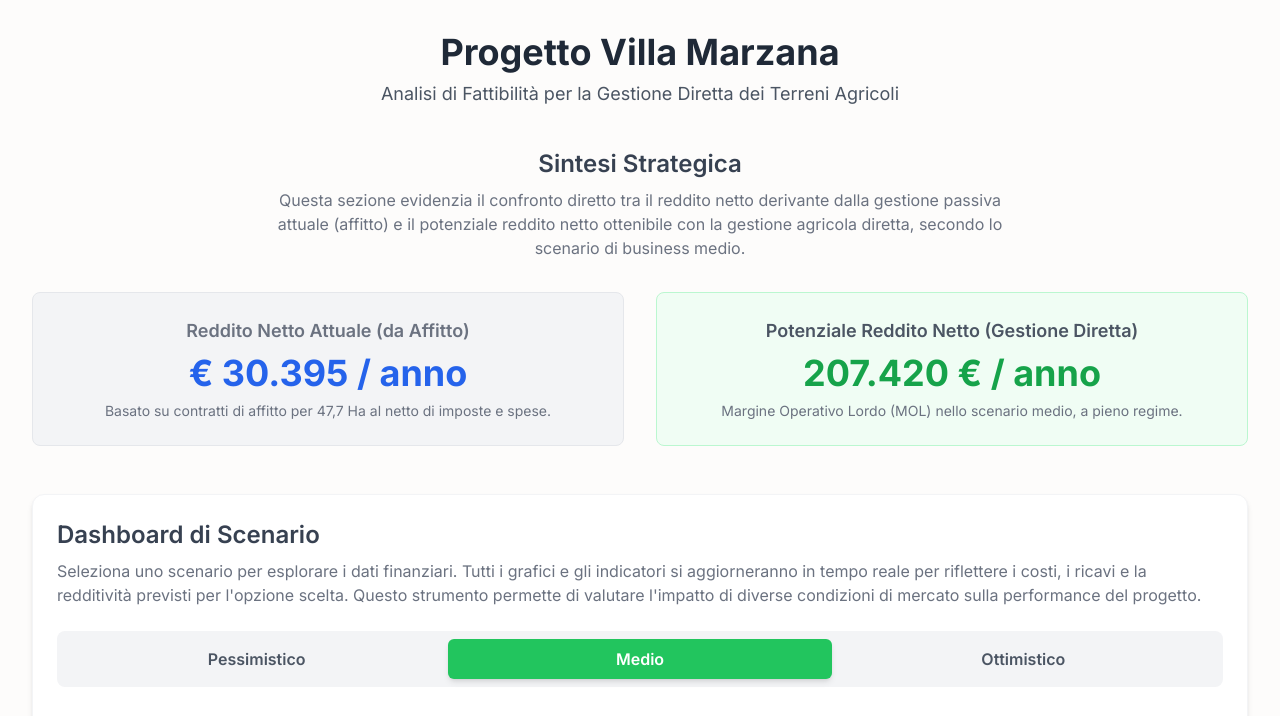
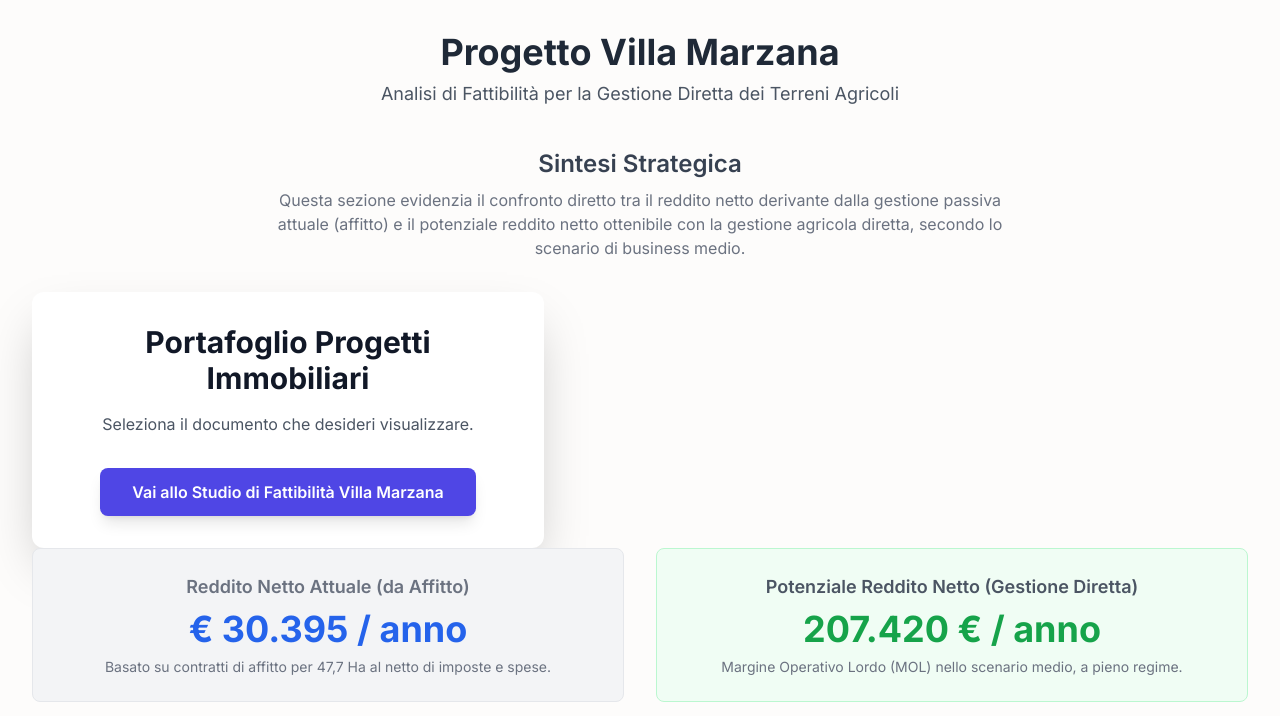
Before and after one commit to HellRosp/progetto_marzana, a plain HTML site: page index.html in a window 1280 px wide. Shown: the top 716 px of the page. Drawn offline with nearby package versions, Linux system fonts and the light colour scheme.

Commit message:
Update index.html

```diff
--- a/index.html
+++ b/index.html
@@ -62,6 +62,16 @@
                     <h2 class="text-2xl font-semibold text-gray-700">Sintesi Strategica</h2>
                     <p class="mt-2 text-gray-500 max-w-3xl mx-auto">Questa sezione evidenzia il confronto diretto tra il reddito netto derivante dalla gestione passiva attuale (affitto) e il potenziale reddito netto ottenibile con la gestione agricola diretta, secondo lo scenario di business medio.</p>
                 </div>
+                <body class="flex items-center justify-center min-h-screen p-4">
+                   <div class="card p-8 w-full max-w-lg text-center bg-white rounded-xl shadow-2xl">
+                   <h1 class="text-3xl font-bold text-gray-900 mb-4">Portafoglio Progetti Immobiliari</h1>
+                   <p class="text-gray-600 mb-8">Seleziona il documento che desideri visualizzare.</p>
+
+                    <a href="studio_fattibilita.html" class="inline-block px-8 py-3 bg-indigo-600 text-white font-semibold rounded-lg shadow-lg hover:bg-indigo-700 transition duration-300 transform hover:scale-105 focus:outline-none focus:ring-4 focus:ring-indigo-300">
+                      Vai allo Studio di Fattibilità Villa Marzana
+                    </a>
+                   </div>
+                </body>
                 <div class="grid grid-cols-1 md:grid-cols-2 gap-8 text-center">
                     <div class="bg-gray-100 p-6 rounded-lg border border-gray-200">
                         <h3 class="text-lg font-semibold text-gray-500">Reddito Netto Attuale (da Affitto)</h3>
```
